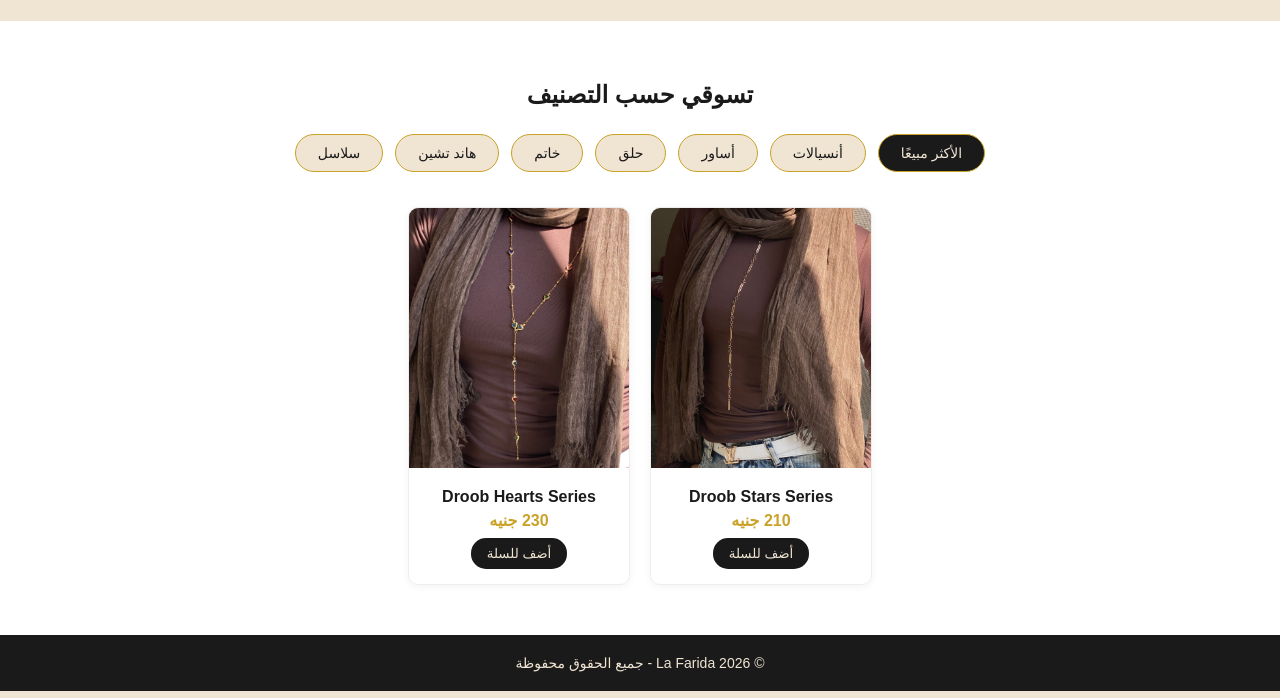
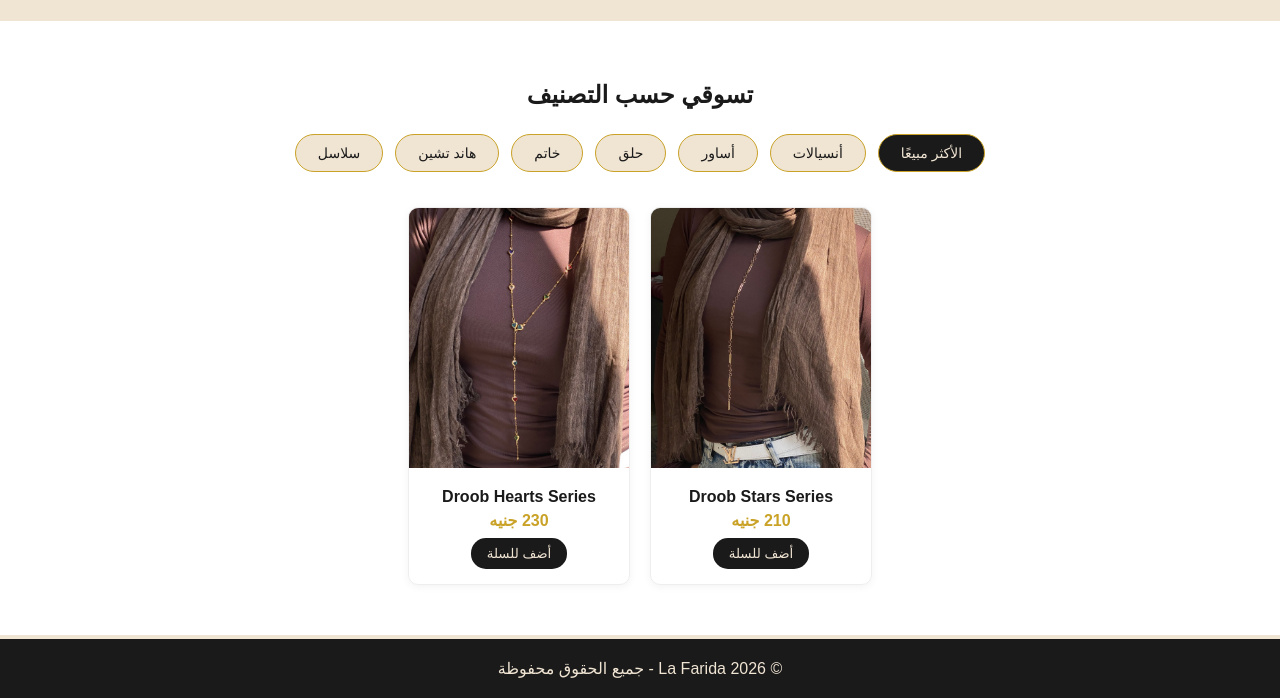
Before and after one commit to mahmoud-dev17/la-farida, a plain HTML site: page index.html in a window 1280 px wide. Shown: the part 102-800 px from the top of the page. Drawn offline with Linux system fonts and the light colour scheme.

Commit message:
update site

```diff
--- a/index.html
+++ b/index.html
@@ -4,7 +4,7 @@
   <meta charset="UTF-8">
   <title>La Farida</title>
 </head>
-<body style="margin:0; background-color:#F0E4D3; font-family: Arial, sans-serif;">
+<body style="margin:0; background-color:#F0E4D3; font-family: Arial, sans-serif; min-height:100vh; display:flex; flex-direction:column;">
 
   <!-- Header -->
   <header style="display:flex; justify-content:space-between; align-items:center; padding:15px 40px; background-color:#1A1A1A;">
@@ -346,7 +346,7 @@
   </section>
 
   <!-- Footer -->
-  <footer style="background-color:#1A1A1A; color:#F0E4D3; text-align:center; padding:20px; font-size:14px;">
+  <footer style="background-color:#1A1A1A; color:#F0E4D3; text-align:center; padding:20px; margin-top: auto;">
     <p style="margin:0;">© 2026 La Farida - جميع الحقوق محفوظة</p>
   </footer>
 
```
